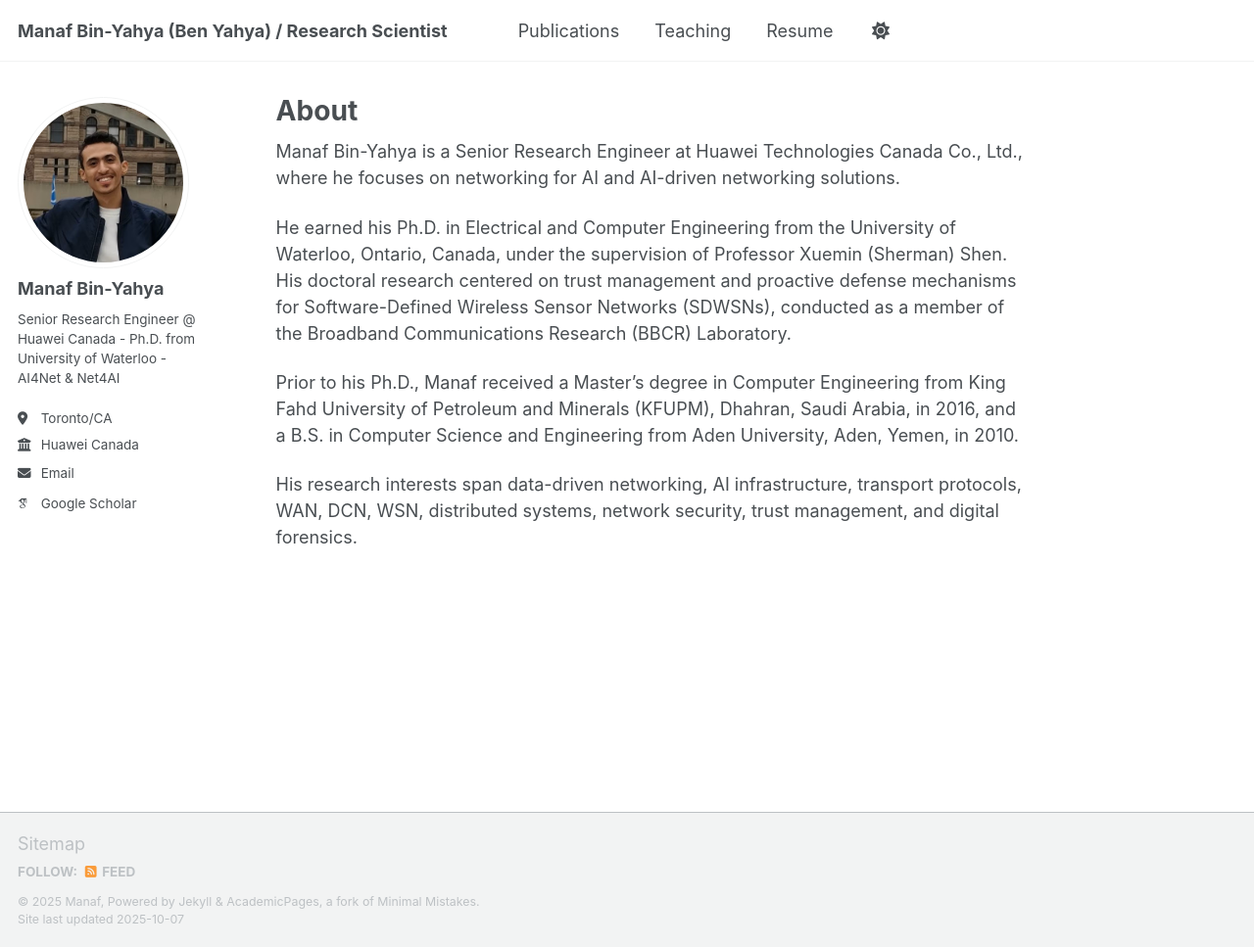
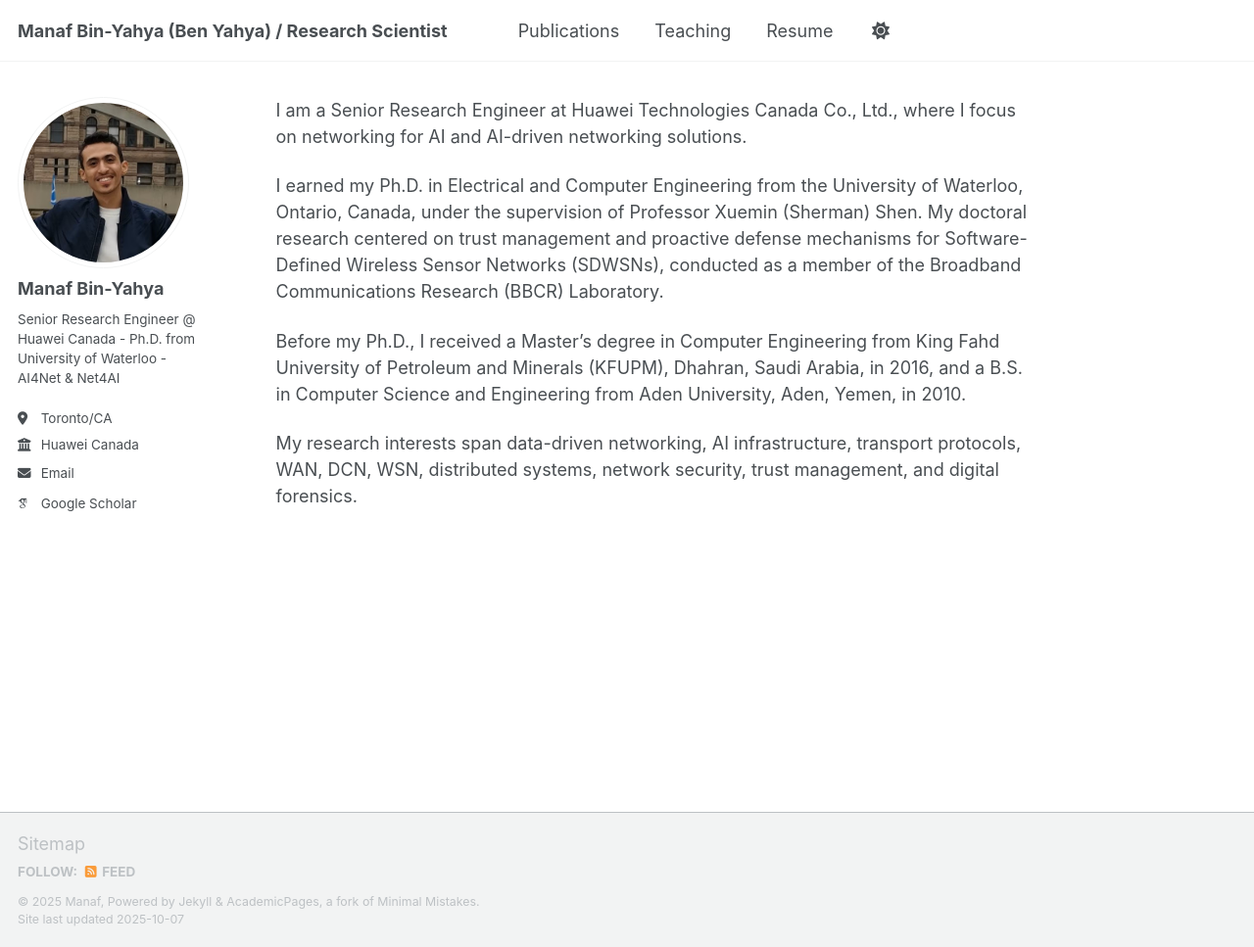
Before and after one commit to ManafBinYahya/ManafBinYahya.github.io, a Jekyll site: the page built from _pages/about.md, in a window 1280 px wide and 967 px high. Shown: the whole window at 98% size. Built offline with Jekyll 4.4.1, drawn with Linux system fonts in a browser that asks for light colours; some web fonts are replaced; a script that is not in the unit is left out.

Commit message:
update about

```diff
--- a/_pages/about.md
+++ b/_pages/about.md
@@ -1,16 +1,16 @@
 ---
 permalink: /
-title: "About"
+#title: "About"
 author_profile: true
 redirect_from:
   - /about/
   - /about.html
 ---
 
-Manaf Bin-Yahya is a Senior Research Engineer at Huawei Technologies Canada Co., Ltd., where he focuses on networking for AI and AI-driven networking solutions.
+I am a Senior Research Engineer at Huawei Technologies Canada Co., Ltd., where I focus on networking for AI and AI-driven networking solutions.
 
-He earned his Ph.D. in Electrical and Computer Engineering from the University of Waterloo, Ontario, Canada, under the supervision of Professor Xuemin (Sherman) Shen. His doctoral research centered on trust management and proactive defense mechanisms for Software-Defined Wireless Sensor Networks (SDWSNs), conducted as a member of the Broadband Communications Research (BBCR) Laboratory.
+I earned my Ph.D. in Electrical and Computer Engineering from the University of Waterloo, Ontario, Canada, under the supervision of Professor Xuemin (Sherman) Shen. My doctoral research centered on trust management and proactive defense mechanisms for Software-Defined Wireless Sensor Networks (SDWSNs), conducted as a member of the Broadband Communications Research (BBCR) Laboratory.
 
-Prior to his Ph.D., Manaf received a Master’s degree in Computer Engineering from King Fahd University of Petroleum and Minerals (KFUPM), Dhahran, Saudi Arabia, in 2016, and a B.S. in Computer Science and Engineering from Aden University, Aden, Yemen, in 2010.
+Before my Ph.D., I received a Master’s degree in Computer Engineering from King Fahd University of Petroleum and Minerals (KFUPM), Dhahran, Saudi Arabia, in 2016, and a B.S. in Computer Science and Engineering from Aden University, Aden, Yemen, in 2010.
 
-His research interests span data-driven networking, AI infrastructure, transport protocols, WAN, DCN, WSN, distributed systems, network security, trust management, and digital forensics.
+My research interests span data-driven networking, AI infrastructure, transport protocols, WAN, DCN, WSN, distributed systems, network security, trust management, and digital forensics.
```
